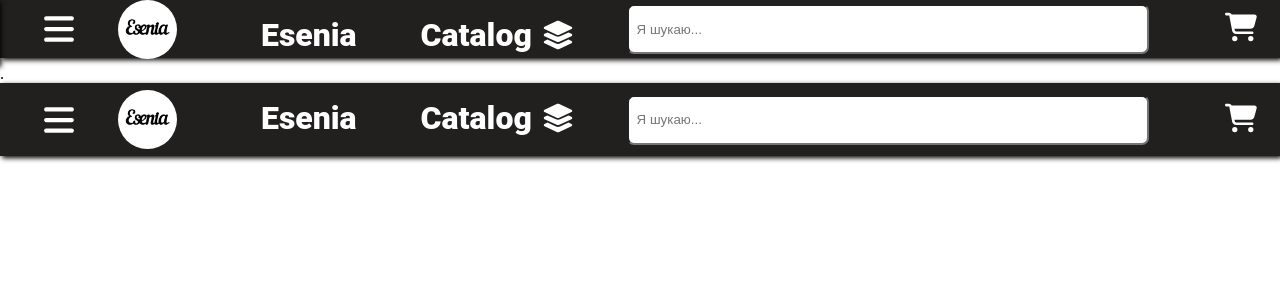
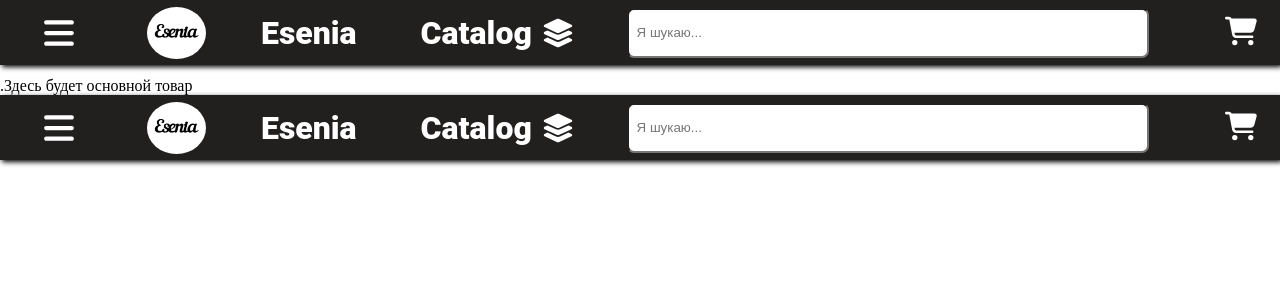
Before and after one commit to NktZhchnk/vueShop, a Vue app: page /header in a window 1280 px wide. Shown: the top 300 px of the page. Built offline with nearby package versions, Linux system fonts and the light colour scheme; a web font is replaced by a local one.

Commit message:
test css

```diff
--- a/src/App.vue
+++ b/src/App.vue
@@ -21,13 +21,13 @@ const store = useMyStore()
     </div>
     <div class="div-body">
       <!-- Отображаем содержимое страницы внутри router-view -->
-      .
+      .Здесь будет основной товар
       <router-view></router-view>
     </div>
   </div>
 </template>
 
-<style>
+<style scoped>
 body {
   padding: 0;
   margin: 0;
@@ -40,8 +40,7 @@ body {
   background: rgba(0,0,0,0.3);
 }
 .slide-menu-left{
-
-  z-index: 34;
+  z-index: 4;
 }
 html {
   padding: 0;
@@ -56,9 +55,11 @@ html {
   margin: 0;
   position: absolute;
 }
+.div-header{
+  height: 77px;
+}
 .div-body{
   position: relative;
-  top: 65px;
   height: 1000px;
 }
 </style>
--- a/src/components/UiCartItems.vue
+++ b/src/components/UiCartItems.vue
@@ -4,7 +4,7 @@
 
 <template>
   <div class="main-cart">
-    <h1>Корзина</h1>
+    <h1>Корзина, хранение товара</h1>
   </div>
 </template>
 
--- a/src/components/UiMainHeader.vue
+++ b/src/components/UiMainHeader.vue
@@ -14,7 +14,7 @@ const swap = () => {
   <div class="main-header">
     <div class="div-menu">
       <div class="div-menu-child" style="width: 50%" @click="swap">
-        <svg xmlns="http://www.w3.org/2000/svg"  height="34" width="36" viewBox="0 0 448 512">
+        <svg xmlns="http://www.w3.org/2000/svg" height="34" width="36" viewBox="0 0 448 512">
           <path fill="#ffffff"
                 d="M0 96C0 78.3 14.3 64 32 64H416c17.7 0 32 14.3 32 32s-14.3 32-32 32H32C14.3 128 0 113.7 0 96zM0 256c0-17.7 14.3-32 32-32H416c17.7 0 32 14.3 32 32s-14.3 32-32 32H32c-17.7 0-32-14.3-32-32zM448 416c0 17.7-14.3 32-32 32H32c-17.7 0-32-14.3-32-32s14.3-32 32-32H416c17.7 0 32 14.3 32 32z"/>
         </svg>
@@ -22,7 +22,7 @@ const swap = () => {
     </div>
 
     <div class="div-img">
-      <router-link to="/">
+      <router-link class="img-a" to="/">
         <img class="img-header" src="../../images/header.jpg"/>
       </router-link>
     </div>
@@ -58,10 +58,17 @@ const swap = () => {
 <style scoped>
 @import url('https://fonts.cdnfonts.com/css/roboto');
 
+.img-a {
+  height: 100%;
+  width: 100%;
+  display: flex;
+  justify-content: center;
+  align-items: center;
+}
 
 .main-header {
   width: 100%;
-  height: 7.3%;
+  height: 65px;
   background: #221f1f;;
   display: flex;
   box-shadow: 2px 2px 5px black;
@@ -77,6 +84,8 @@ const swap = () => {
   display: flex;
   justify-content: center;
   align-items: center;
+  height: 100%;
+  width: 100%;
   text-decoration: none; /* Убирает подчеркивание ссылки */
   color: white; /* Задайте цвет текста, который вы хотите использовать */
 }
@@ -109,11 +118,13 @@ const swap = () => {
   align-items: center;
   justify-content: center;
 }
-.div-menu-child{
+
+.div-menu-child {
   display: flex;
   justify-content: center;
   align-items: center;
 }
+
 .main-cart {
   height: 100%;
   width: 20%;
@@ -136,7 +147,6 @@ const swap = () => {
 }
 
 .div-catalog {
-
   color: white;
   margin-left: 5%;
 }
--- a/src/components/UiSlideMenu.vue
+++ b/src/components/UiSlideMenu.vue
@@ -21,6 +21,7 @@ const store = useMyStore()
         </div>
       </div>
       <div class="div-body">
+        Здесь будет навигация сайта
       </div>
     </div>
   </div>
@@ -35,14 +36,13 @@ const store = useMyStore()
 }
 
 .main-text-header {
-  margin-left: 9px;
+  margin-left: 30px;
   margin-block-start: 0.50em;
   margin-block-end: 0.50em;
   font-family: 'Roboto Black', sans-serif;
 }
 
 .img-header {
-  margin-left: 4px;
   height: 90%;
   width: 90%;
   border-radius: 50%;
@@ -56,7 +56,7 @@ const store = useMyStore()
   top: 0;
   left: 0;
   border-right: 1px solid black;
-  transform: translateX(-100%);
+  transform: translateX(-105%);
   transition: transform 0.4s ease;
 }
 
@@ -82,8 +82,9 @@ const store = useMyStore()
   display: flex;
   justify-content: space-between;
   color: white;
+  padding: 5px;
   background: rgba(0, 0, 0, 1);
-  height: 65px;
+  height: 55px;
   box-shadow: 2px 2px 5px black;
 }
 
```
